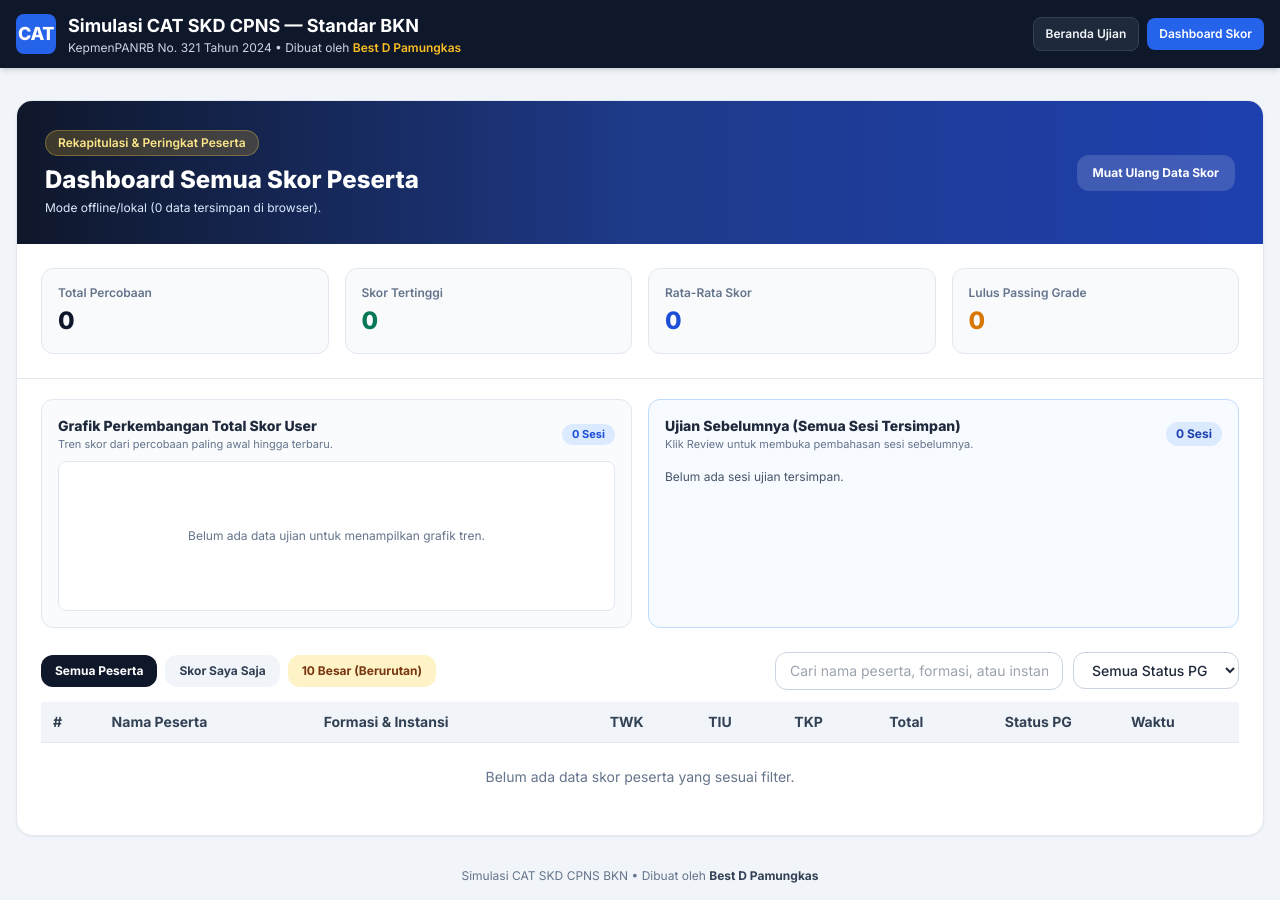
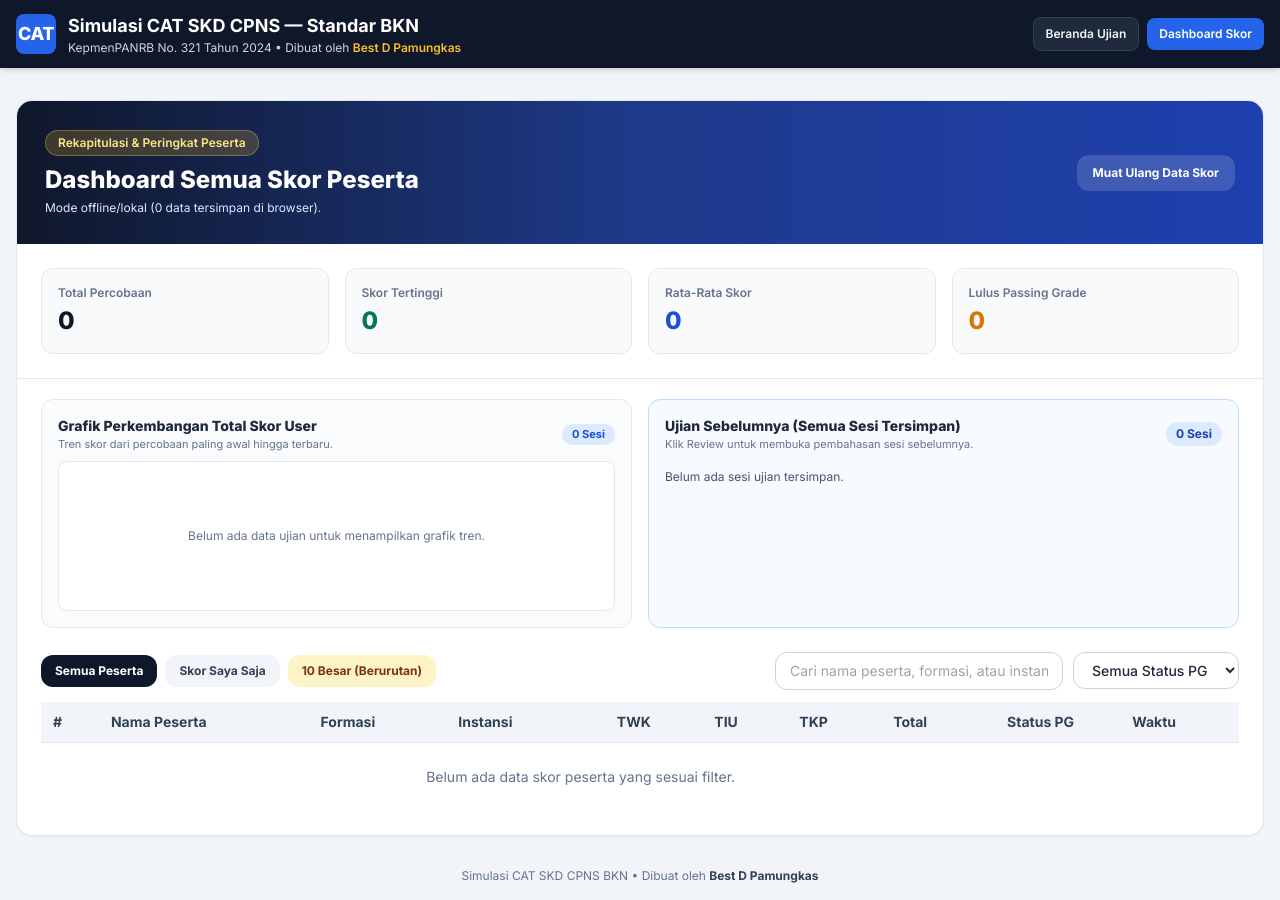
Before and after one commit to Best-D-P/CPNS-SKD, a plain HTML site: page index.html in a window 1280 px wide. Both pictures are taken after a click on the button "Dashboard Skor". Drawn offline with nearby package versions, Linux system fonts and the light colour scheme; no server answers.

Commit message:
Update index.html

```diff
--- a/index.html
+++ b/index.html
@@ -574,7 +574,8 @@
             <tr class="bg-slate-100 text-slate-700 border-b border-slate-200">
               <th class="py-2.5 px-3 font-bold">#</th>
               <th class="py-2.5 px-3 font-bold">Nama Peserta</th>
-              <th class="py-2.5 px-3 font-bold">Formasi & Instansi</th>
+              <th class="py-2.5 px-3 font-bold">Formasi</th>
+              <th class="py-2.5 px-3 font-bold">Instansi</th>
               <th class="py-2.5 px-3 font-bold text-center">TWK</th>
               <th class="py-2.5 px-3 font-bold text-center">TIU</th>
               <th class="py-2.5 px-3 font-bold text-center">TKP</th>
```
